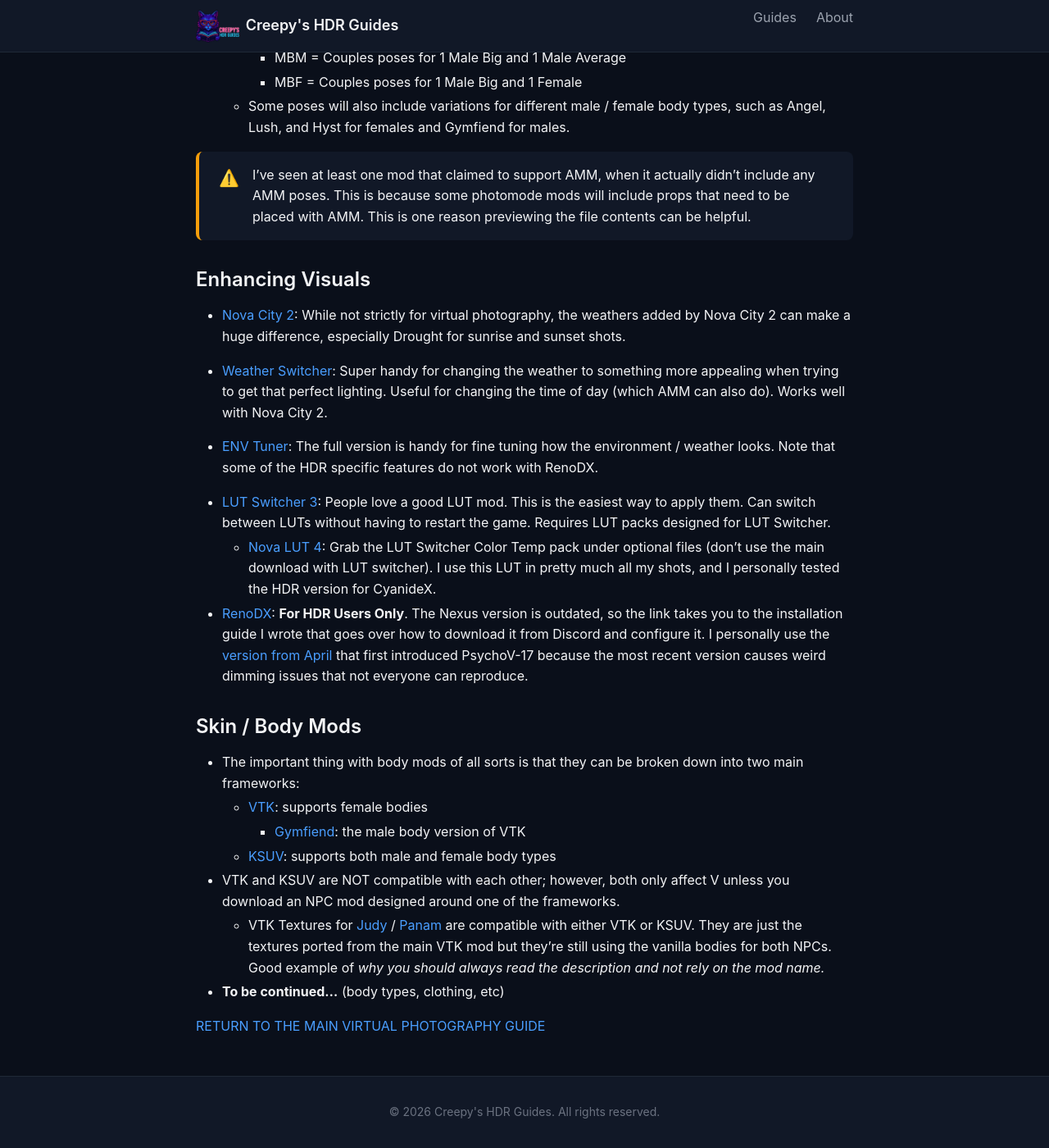
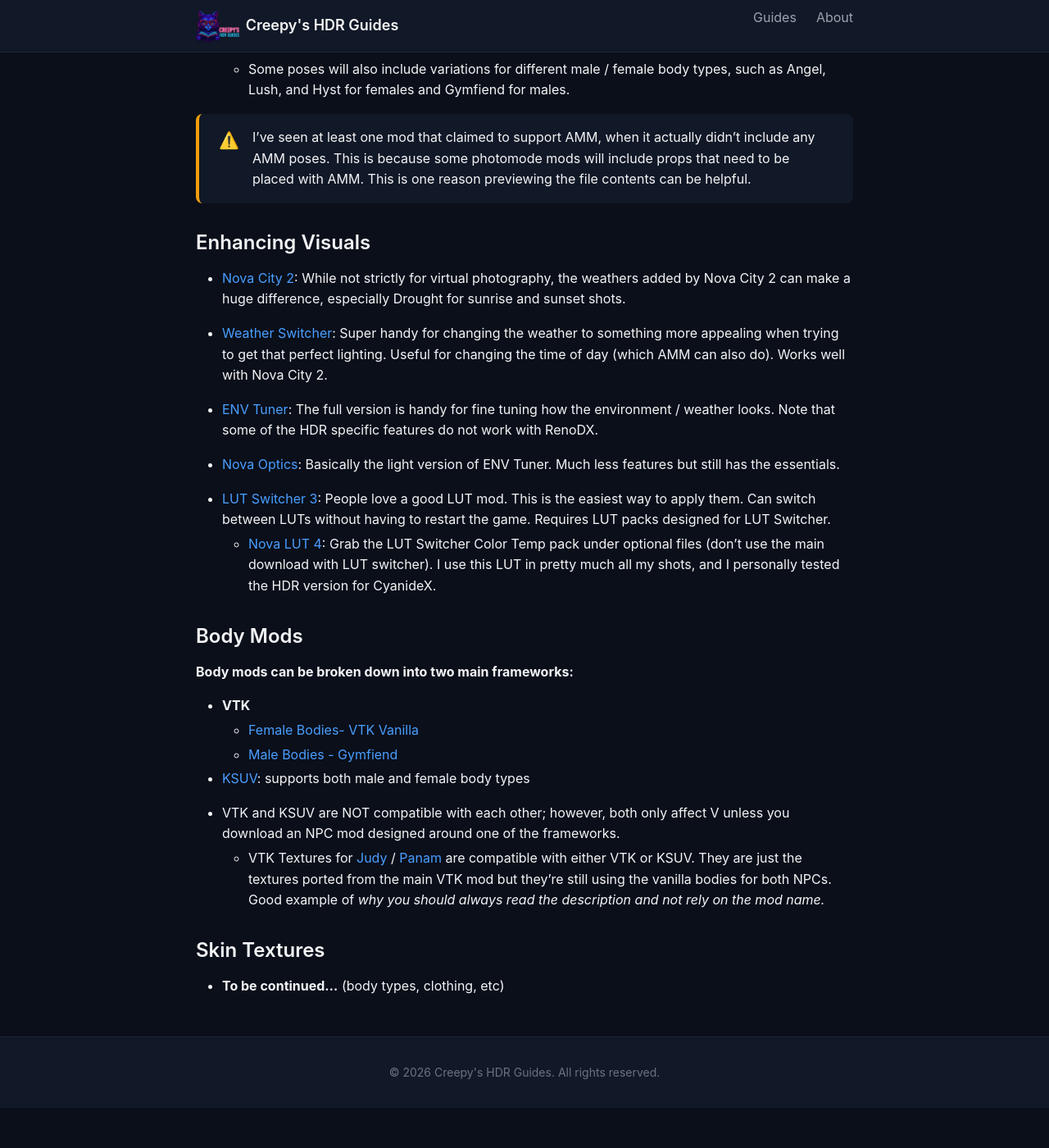
Before and after one commit to CreepySasquatch/HDRMods, a Jekyll site: the page built from pages/Guides/Cyberpunk/Cyberpunk-2077-Mods.md, in a window 1280 px wide and 1400 px high, scrolled down 2565 px. Shown: the whole window at 82% size. Built offline with Jekyll 4.4.1, drawn with Linux system fonts in a browser that asks for light colours; after the commit the page ends 3916 px from its top, so only the background shows below that; some of the changed text lies outside the part shown.

Commit message:
Update Cyberpunk-2077-Mods.md

```diff
--- a/pages/Guides/Cyberpunk/Cyberpunk-2077-Mods.md
+++ b/pages/Guides/Cyberpunk/Cyberpunk-2077-Mods.md
@@ -21,8 +21,10 @@
 
 **THIS LIST WAS MADE WITH GAME VERSION 2.31.  STATUS AND FEATURES OF MODS WITH 2.5 MAY VARY.**
 
+<!--
 - [**RETURN TO THE MAIN VIRTUAL PHOTOGRAPHY GUIDE**](Cyberpunk-Virtual-Photography)
 - [**RENODX INSTALLATION GUIDE**](Cyberpunk)
+-->
 
 ## Virtual Photography
 
@@ -46,11 +48,11 @@
 
 - [Photomode to AMM Pose Converter (Easy AMM Poses)](https://www.nexusmods.com/cyberpunk2077/mods/13904): Use with [Wolvenkit](https://www.nexusmods.com/cyberpunk2077/mods/2201).  You'll also want to read the guide on [how to add poses to AMM](https://wiki.redmodding.org/cyberpunk-2077-modding/modding-guides/animations/animations/amm-collab-anims-poses#easy-amm-poses).
 
-[Wardrobe Items Adder](https://www.nexusmods.com/cyberpunk2077/mods/5742): Automatically adds all in-game and modded clothing to the wardrobe, without needing to acquire them via CET code or Virtual Atelier store.
+- [Wardrobe Items Adder](https://www.nexusmods.com/cyberpunk2077/mods/5742): Automatically adds all in-game and modded clothing to the wardrobe, without needing to acquire them via CET code or Virtual Atelier store.
 
-[Autodrive Cinematic Camera Extended](https://www.nexusmods.com/cyberpunk2077/mods/24637): Essential if you want to take shots of cars while they're moving.
+- [Autodrive Cinematic Camera Extended](https://www.nexusmods.com/cyberpunk2077/mods/24637): Essential if you want to take shots of cars while they're moving.
 
-[Enhanced Vehicle System](https://www.nexusmods.com/cyberpunk2077/mods/11765): Provides full control over vehicle systems: headlights, power state, engine, interior lights, crystal dome, doors, windows, hood, trunk and spoiler. It also preserves these elements state when the player gets out of the vehicle.  Handy for when you want to leave the lights on or doors open when taking screenshots.
+- [Enhanced Vehicle System](https://www.nexusmods.com/cyberpunk2077/mods/11765): Provides full control over vehicle systems: headlights, power state, engine, interior lights, crystal dome, doors, windows, hood, trunk and spoiler. It also preserves these elements state when the player gets out of the vehicle.  Handy for when you want to leave the lights on or doors open when taking screenshots.
 
 ### Pose Mods
 
@@ -80,6 +82,8 @@
 
 - [ENV Tuner](https://www.nexusmods.com/cyberpunk2077/mods/23079): The full version is handy for fine tuning how the environment / weather looks. Note that some of the HDR specific features do not work with RenoDX.
 
+- [Nova Optics](https://www.nexusmods.com/cyberpunk2077/mods/29190): Basically the light version of ENV Tuner.  Much less features but still has the essentials.
+
 <!--
 - [Ultra Plus](https://www.nexusmods.com/cyberpunk2077/mods/10490):  Recommended for fine tuning the game's ray tracing and path tracing options. Also has a built-in VRAM and FPS usage meter which can come in handy when trying to determine how much overhead you have for hotsampling or cranking up the graphics settings.  You can view the full list of features here: <https://theultraplace.com/games/cyberpunk2077/>
 -->
@@ -87,18 +91,23 @@
 - [LUT Switcher 3](https://www.nexusmods.com/cyberpunk2077/mods/16310):  People love a good LUT mod.  This is the easiest way to apply them.  Can switch between LUTs without having to restart the game.  Requires LUT packs designed for LUT Switcher.
     - [Nova LUT 4](https://www.nexusmods.com/cyberpunk2077/mods/11622): Grab the LUT Switcher Color Temp pack under optional files (don't use the main download with LUT switcher).  I use this LUT in pretty much all my shots, and I personally tested the HDR version for CyanideX.
 
-- [RenoDX](Cyberpunk): **For HDR Users Only**. The Nexus version is outdated, so the link takes you to the installation guide I wrote that goes over how to download it from Discord and configure it.  I personally use the [version from April](https://discord.com/channels/1408098019194310818/1434377434022809610/1490559043343876196) that first introduced PsychoV-17 because the most recent version causes weird dimming issues that not everyone can reproduce.
+
+## Body Mods
+
+**Body mods can be broken down into two main frameworks:**
+- **VTK**
+    - [Female Bodies- VTK Vanilla](https://www.nexusmods.com/cyberpunk2077/mods/7054)
+    - [Male Bodies - Gymfiend](https://www.nexusmods.com/cyberpunk2077/mods/6423)
+- [KSUV](https://www.nexusmods.com/cyberpunk2077/mods/3783): supports both male and female body types
 
 
-## Skin / Body Mods
-
-- The important thing with body mods of all sorts is that they can be broken down into two main frameworks:
-    - [VTK](https://www.nexusmods.com/cyberpunk2077/mods/7054): supports female bodies
-        - [Gymfiend](https://www.nexusmods.com/cyberpunk2077/mods/6423): the male body version of VTK
-    - [KSUV](https://www.nexusmods.com/cyberpunk2077/mods/3783): supports both male and female body types
 - VTK and KSUV are NOT compatible with each other; however, both only affect V unless you download an NPC mod designed around one of the frameworks.
     - VTK Textures for [Judy](https://www.nexusmods.com/cyberpunk2077/mods/18006) / [Panam](https://www.nexusmods.com/cyberpunk2077/mods/21802) are compatible with either VTK or KSUV.  They are just the textures ported from the main VTK mod but they're still using the vanilla bodies for both NPCs. Good example of *why you should always read the description and not rely on the mod name.*
-- **To be continued...** (body types, clothing, etc)
 
 
+## Skin Textures
+
+- **To be continued...** (body types, clothing, etc)
+<!--
 [RETURN TO THE MAIN VIRTUAL PHOTOGRAPHY GUIDE](Cyberpunk-Virtual-Photography)
+-->
```
